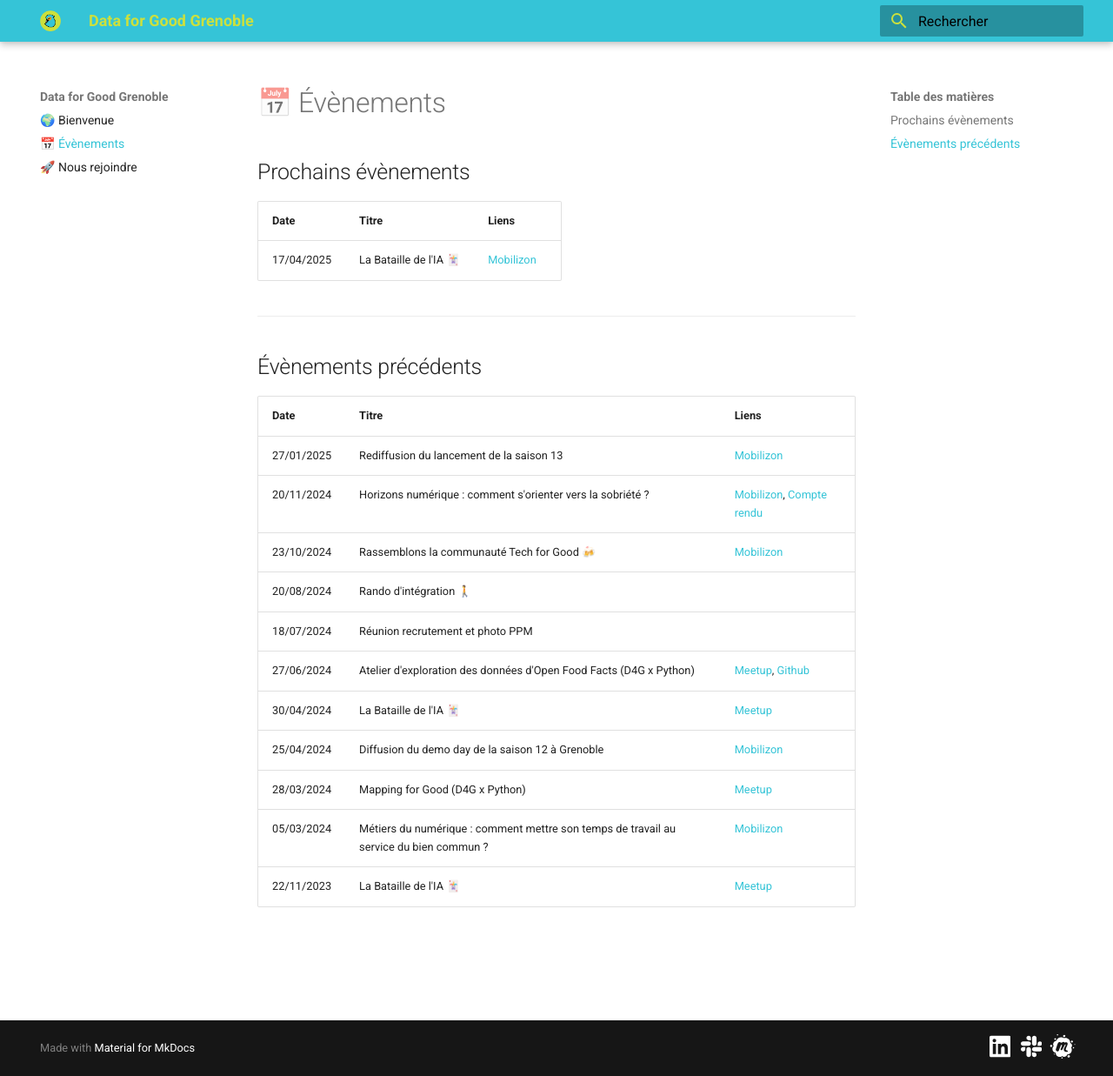
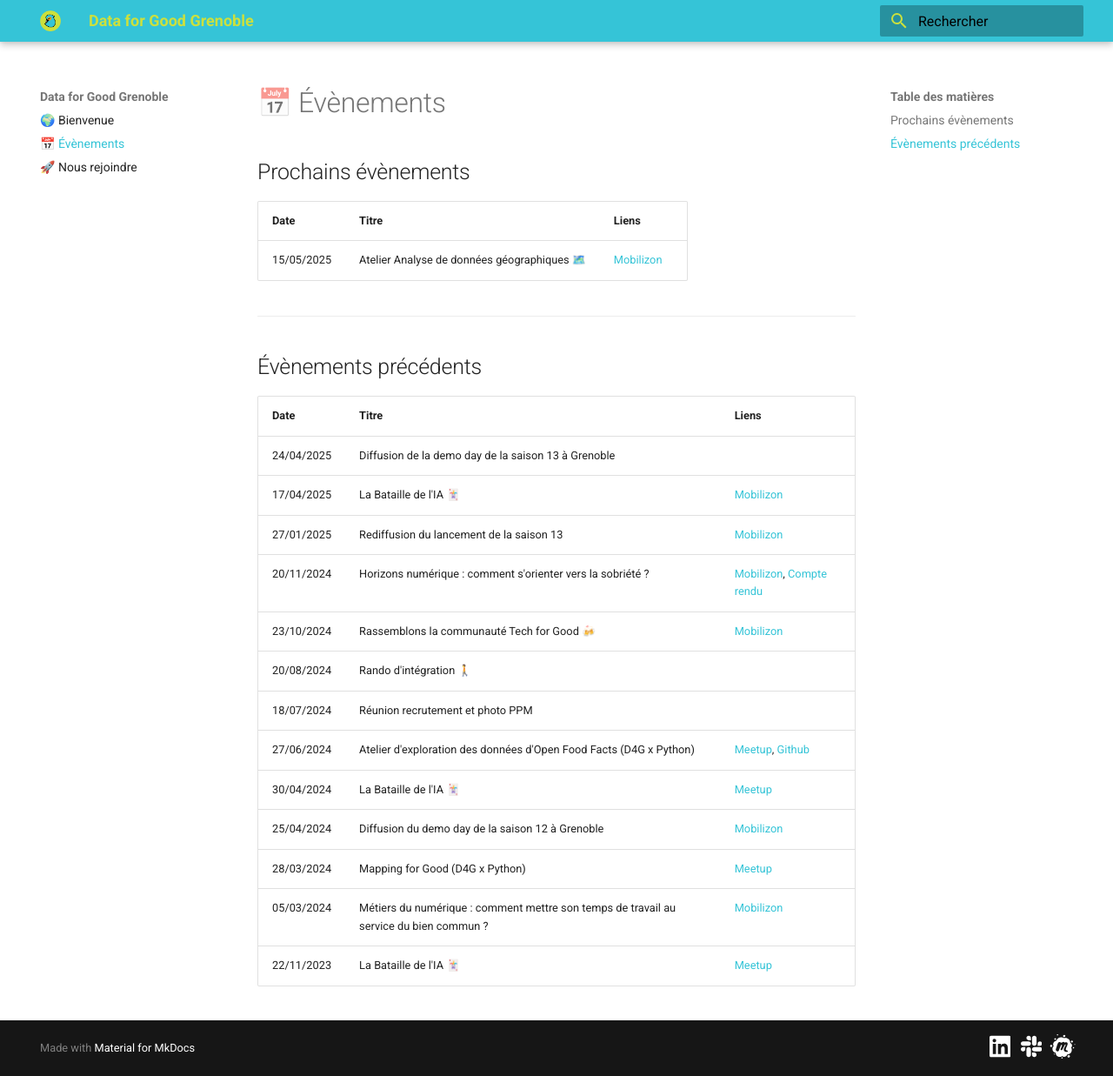
Before and after one commit to data-for-good-grenoble/data-for-good-grenoble.github.io, an MkDocs documentation site: the page built from content/events/index.md, in a window 1280 px wide and 1237 px high. Shown: the whole window at 87% size. Built offline with MkDocs 1.6.1 and Material for MkDocs 9.7.7, drawn with Linux system fonts in a browser that asks for light colours.

Commit message:
Update index.md

```diff
--- a/content/events/index.md
+++ b/content/events/index.md
@@ -3,7 +3,7 @@
 ## Prochains évènements
 |Date|Titre|Liens|
 |---|---|---|
-|17/04/2025|La Bataille de l'IA 🃏|[Mobilizon](https://mobilizon.fr/events/15d3b004-97a6-4629-a11b-4edd6c1e254c)|
+|15/05/2025|Atelier Analyse de données géographiques 🗺️|[Mobilizon](https://mobilizon.fr/events/3f37d07d-149b-4f3e-b199-697899539063)|
 
 ___
 
@@ -11,6 +11,8 @@ ___
 
 |Date|Titre|Liens|
 |---|---|---|
+|24/04/2025|Diffusion de la demo day de la saison 13 à Grenoble|
+|17/04/2025|La Bataille de l'IA 🃏|[Mobilizon](https://mobilizon.fr/events/15d3b004-97a6-4629-a11b-4edd6c1e254c)|
 |27/01/2025|Rediffusion du lancement de la saison 13|[Mobilizon](https://mobilizon.fr/events/e2812728-48b1-4d5b-8c5d-40a16d9ccdde)|
 |20/11/2024|Horizons numérique : comment s'orienter vers la sobriété ?|[Mobilizon](https://mobilizon.fr/events/7ad7b43b-a72e-485e-82bc-fbb0d3323d29), [Compte rendu](https://www.linkedin.com/posts/data-for-good-grenoble_le-20-novembre-on-organisait-une-soir%C3%A9e-activity-7273024600001703937-ugXe)|
 |23/10/2024|Rassemblons la communauté Tech for Good 🍻|[Mobilizon](https://mobilizon.fr/events/9c984b05-f578-46fa-a61b-241a68366a8b)|
```
